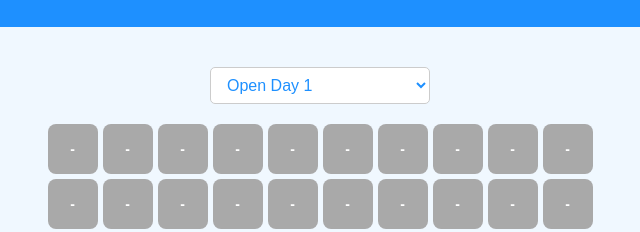
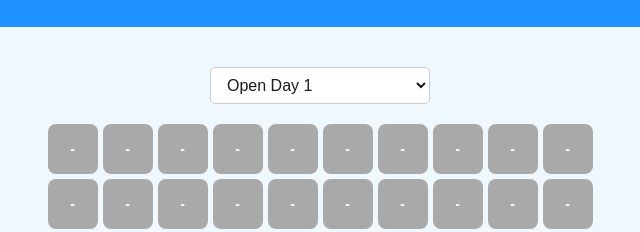
Before and after one commit to SupremoIntra/prenotazioni-oberdan, a website: page frontend/index.html in a window 1280 px wide. Shown: the part 143-375 px from the top of the page, 320-960 px from the left. Drawn offline with Linux system fonts and the light colour scheme; no server answers.

Commit message:
colore testo tendina

```diff
--- a/frontend/index.html
+++ b/frontend/index.html
@@ -23,6 +23,8 @@
     font-size: 16px;
     cursor: pointer;
     min-width: 220px;
+    color: #1a1a1a;           /* testo dell'elemento select */
+
   }
 
   /* Griglia posti */
```
